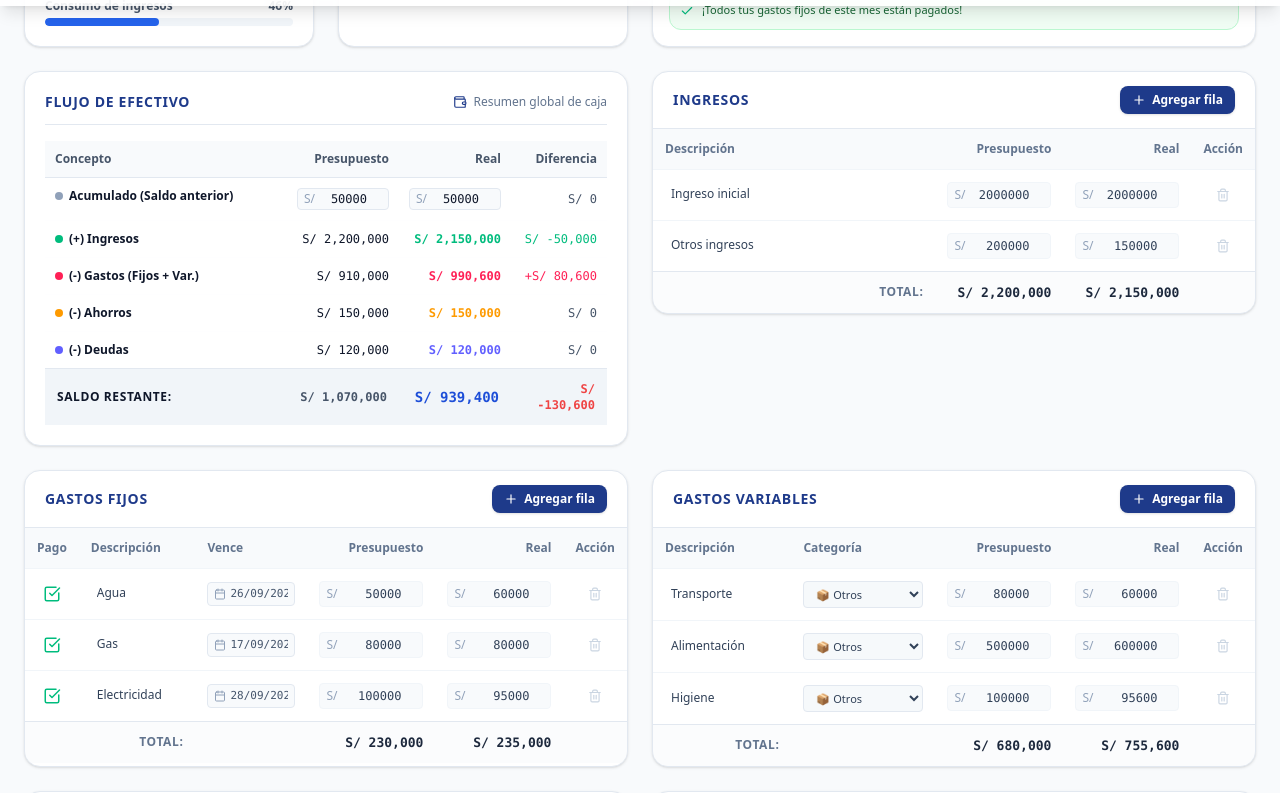
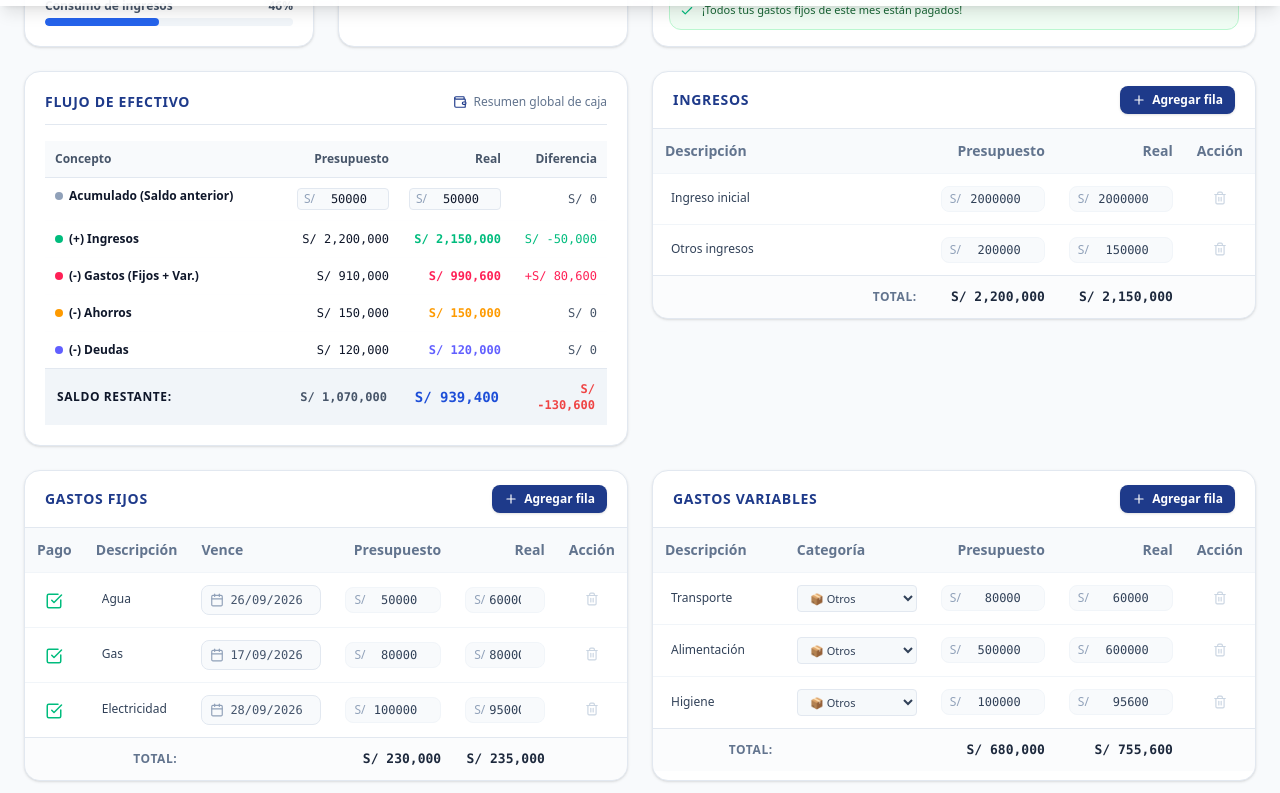
Before and after one commit to YasuoPerdomo/macol, a React (Vite) app: page / in a window 1280 px wide. Shown: the part 794-1587 px from the top of the page. Built offline with nearby package versions, Linux system fonts and the light colour scheme.

Commit message:
Add files via upload

```diff
--- a/src/components/FinancialTable.tsx
+++ b/src/components/FinancialTable.tsx
@@ -78,16 +78,16 @@ export const FinancialTable: React.FC<FinancialTableProps> = ({
 
       {/* Table content */}
       <div className="overflow-x-auto">
-        <table className="w-full text-left text-xs border-collapse">
+        <table className="w-full text-left text-xs sm:text-sm border-collapse">
           <thead>
             <tr className="bg-slate-50 border-b border-slate-100 text-slate-500 font-medium">
-              {type === 'fixed' && <th className="p-3 w-10 text-center">Pago</th>}
-              <th className="p-3">Descripción</th>
-              {type === 'variable' && <th className="p-3 w-36">Categoría</th>}
-              {type === 'fixed' && <th className="p-3 w-28">Vence</th>}
-              <th className="p-3 text-right w-32">Presupuesto</th>
-              <th className="p-3 text-right w-32">Real</th>
-              <th className="p-3 w-10 text-center">Acción</th>
+              {type === 'fixed' && <th className="p-2 sm:p-3 w-10 text-center">Pago</th>}
+              <th className="p-2 sm:p-3">Descripción</th>
+              {type === 'variable' && <th className="p-2 sm:p-3 w-36">Categoría</th>}
+              {type === 'fixed' && <th className="p-2 sm:p-3 w-32 sm:w-36">Vence</th>}
+              <th className="p-2 sm:p-3 text-right w-28 sm:w-32">Presupuesto</th>
+              <th className="p-2 sm:p-3 text-right w-28 sm:w-32">Real</th>
+              <th className="p-2 sm:p-3 w-10 text-center">Acción</th>
             </tr>
           </thead>
           <tbody className="divide-y divide-slate-100">
@@ -118,13 +118,13 @@ export const FinancialTable: React.FC<FinancialTableProps> = ({
                   )}
 
                   {/* Description cell */}
-                  <td className="p-3">
+                  <td className="p-2 sm:p-3">
                     <input
                       type="text"
                       value={item.description}
                       placeholder={getPlaceholder()}
                       onChange={(e) => onUpdateItem(item.id, 'description', e.target.value)}
-                      className="w-full bg-transparent border-b border-transparent hover:border-slate-200 focus:border-blue-500 focus:bg-white px-1.5 py-1 rounded transition-all focus:outline-none text-slate-700 font-medium"
+                      className="w-full bg-transparent border-b border-transparent hover:border-slate-200 focus:border-blue-500 focus:bg-white px-1.5 py-1.5 sm:py-1 rounded transition-all focus:outline-none text-slate-700 font-medium text-sm sm:text-xs"
                     />
                   </td>
 
@@ -147,44 +147,44 @@ export const FinancialTable: React.FC<FinancialTableProps> = ({
 
                   {/* Due Date cell (Fixed Expenses only) */}
                   {type === 'fixed' && (
-                    <td className="p-3">
-                      <div className="flex items-center gap-1 bg-slate-100/50 border border-slate-200 rounded px-1.5 py-1">
-                        <CalendarIcon size={12} className="text-slate-400 flex-shrink-0" />
+                    <td className="p-2 sm:p-3">
+                      <div className="flex items-center gap-1.5 bg-slate-100/50 border border-slate-200 rounded-lg px-2 py-2 sm:py-1.5 min-w-[120px]">
+                        <CalendarIcon size={14} className="text-slate-400 flex-shrink-0" />
                         <input
                           type="text"
                           value={item.due || ''}
                           placeholder="DD/MM/AAAA"
                           onChange={(e) => onUpdateItem(item.id, 'due', e.target.value)}
-                          className="w-full bg-transparent border-none text-[11px] p-0 focus:ring-0 focus:outline-none font-mono text-slate-600"
+                          className="w-full bg-transparent border-none text-sm sm:text-xs p-0 focus:ring-0 focus:outline-none font-mono text-slate-600"
                         />
                       </div>
                     </td>
                   )}
 
                   {/* Budget cell */}
-                  <td className="p-3">
-                    <div className="flex items-center justify-end bg-slate-50 border border-slate-100 rounded px-1.5 py-1 hover:bg-white focus-within:bg-white focus-within:border-blue-500 focus-within:ring-1 focus-within:ring-blue-100 transition-all">
-                      <span className="text-slate-400 mr-1">S/</span>
+                  <td className="p-2 sm:p-3">
+                    <div className="flex items-center justify-end bg-slate-50 border border-slate-100 rounded-lg px-2 py-2 sm:py-1 hover:bg-white focus-within:bg-white focus-within:border-blue-500 focus-within:ring-1 focus-within:ring-blue-100 transition-all">
+                      <span className="text-slate-400 mr-1 text-sm sm:text-xs">S/</span>
                       <input
                         type="number"
                         value={item.budget || ''}
                         placeholder="0"
                         onChange={(e) => onUpdateItem(item.id, 'budget', parseFloat(e.target.value) || 0)}
-                        className="w-full bg-transparent border-none p-0 text-right focus:ring-0 focus:outline-none font-mono text-slate-700"
+                        className="w-full bg-transparent border-none p-0 text-right focus:ring-0 focus:outline-none font-mono text-slate-700 text-sm sm:text-xs"
                       />
                     </div>
                   </td>
 
                   {/* Real cell */}
-                  <td className="p-3">
-                    <div className="flex items-center justify-end bg-slate-50 border border-slate-100 rounded px-1.5 py-1 hover:bg-white focus-within:bg-white focus-within:border-blue-500 focus-within:ring-1 focus-within:ring-blue-100 transition-all">
-                      <span className="text-slate-400 mr-1">S/</span>
+                  <td className="p-2 sm:p-3">
+                    <div className="flex items-center justify-end bg-slate-50 border border-slate-100 rounded-lg px-2 py-2 sm:py-1 hover:bg-white focus-within:bg-white focus-within:border-blue-500 focus-within:ring-1 focus-within:ring-blue-100 transition-all">
+                      <span className="text-slate-400 mr-1 text-sm sm:text-xs">S/</span>
                       <input
                         type="number"
                         value={item.real || ''}
                         placeholder="0"
                         onChange={(e) => onUpdateItem(item.id, 'real', parseFloat(e.target.value) || 0)}
-                        className="w-full bg-transparent border-none p-0 text-right focus:ring-0 focus:outline-none font-mono text-slate-700"
+                        className="w-full bg-transparent border-none p-0 text-right focus:ring-0 focus:outline-none font-mono text-slate-700 text-sm sm:text-xs"
                       />
                     </div>
                   </td>
```
